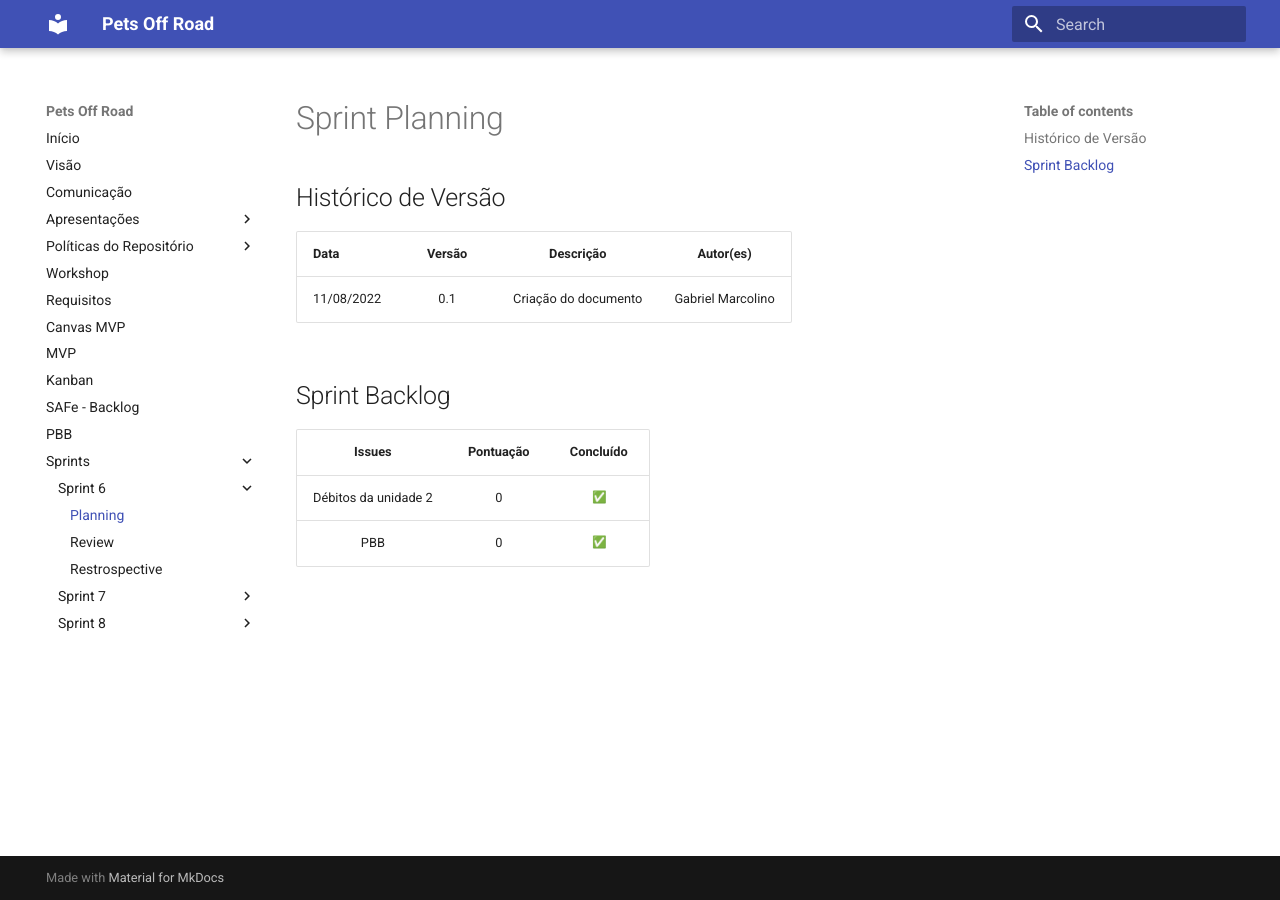
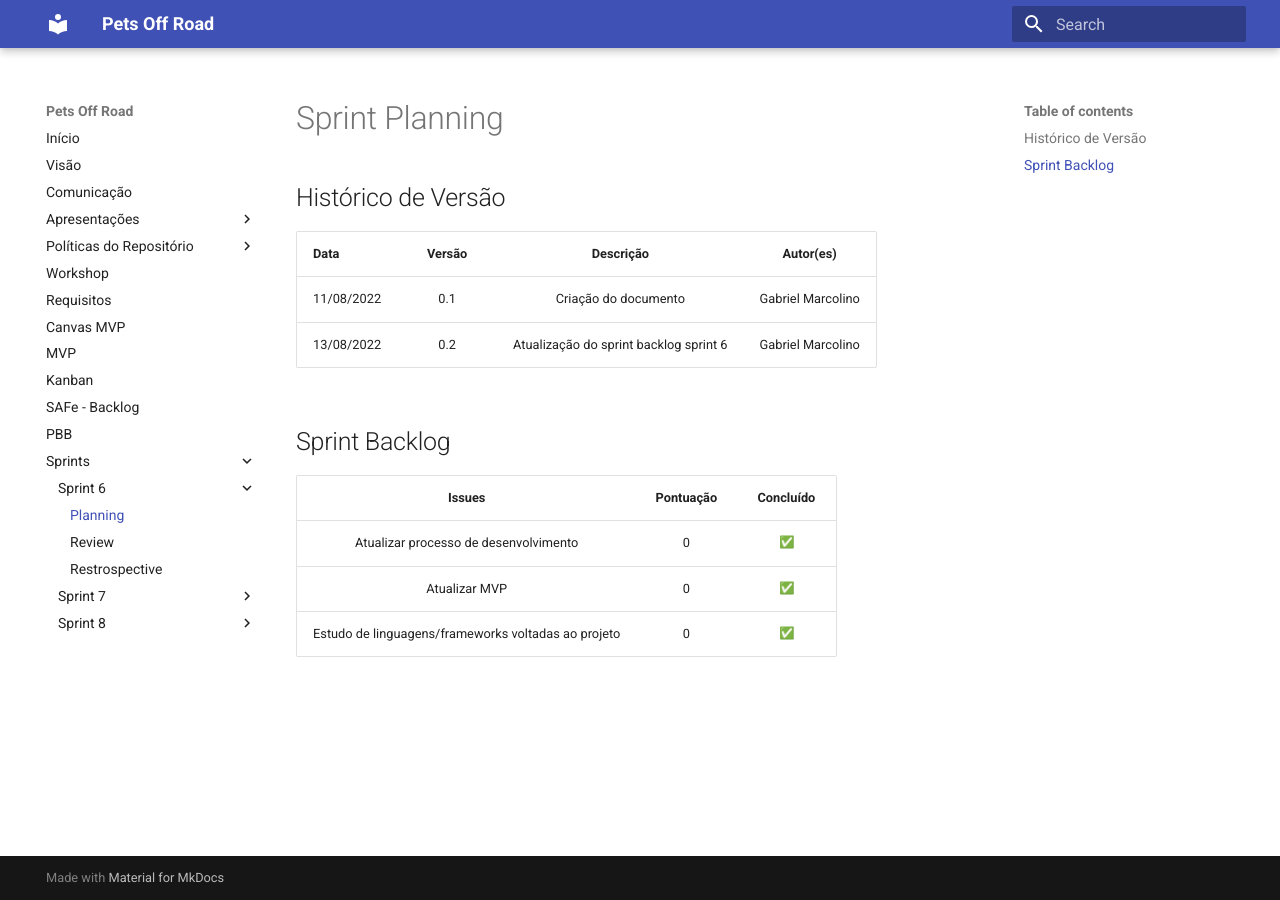
Before and after one commit to mdsreq-fga-unb/2022.1-pets-off-road, an MkDocs documentation site: the page built from docs/sprints/sprint6/planning/planning.md, in a window 1280 px wide. Built offline with MkDocs 1.6.1 and Material for MkDocs 9.7.7, drawn with Linux system fonts in a browser that asks for light colours; emoji names are drawn with the system emoji font.

Commit message:
Atualizando backlog da sprint 6

```diff
--- a/docs/sprints/sprint6/planning/planning.md
+++ b/docs/sprints/sprint6/planning/planning.md
@@ -2,15 +2,15 @@
 
 ## Histórico de Versão
 
-| Data       | Versão |      Descrição       |     Autor(es)     |
-| ---------- | :----: | :------------------: | :---------------: |
-| 11/08/2022 |  0.1   | Criação do documento | Gabriel Marcolino |
+| Data       | Versão |               Descrição                |     Autor(es)     |
+| ---------- | :----: | :------------------------------------: | :---------------: |
+| 11/08/2022 |  0.1   |          Criação do documento          | Gabriel Marcolino |
+| 13/08/2022 |  0.2   | Atualização do sprint backlog sprint 6 | Gabriel Marcolino |
 
 ## Sprint Backlog
 
-<!-- Atualizar sprint backolog -->
-
-|        Issues        | Pontuação |     Concluído      |
-| :------------------: | :-------: | :----------------: |
-| Débitos da unidade 2 |     0     | :white_check_mark: |
-|         PBB          |     0     | :white_check_mark: |
+|                       Issues                        | Pontuação |     Concluído      |
+| :-------------------------------------------------: | :-------: | :----------------: |
+|        Atualizar processo de desenvolvimento        |     0     | :white_check_mark: |
+|                    Atualizar MVP                    |     0     | :white_check_mark: |
+| Estudo de linguagens/frameworks voltadas ao projeto |     0     | :white_check_mark: |
```
Also changed, not shown: docs/sprints/sprint6/review/review.md (+4 -5 lines).
